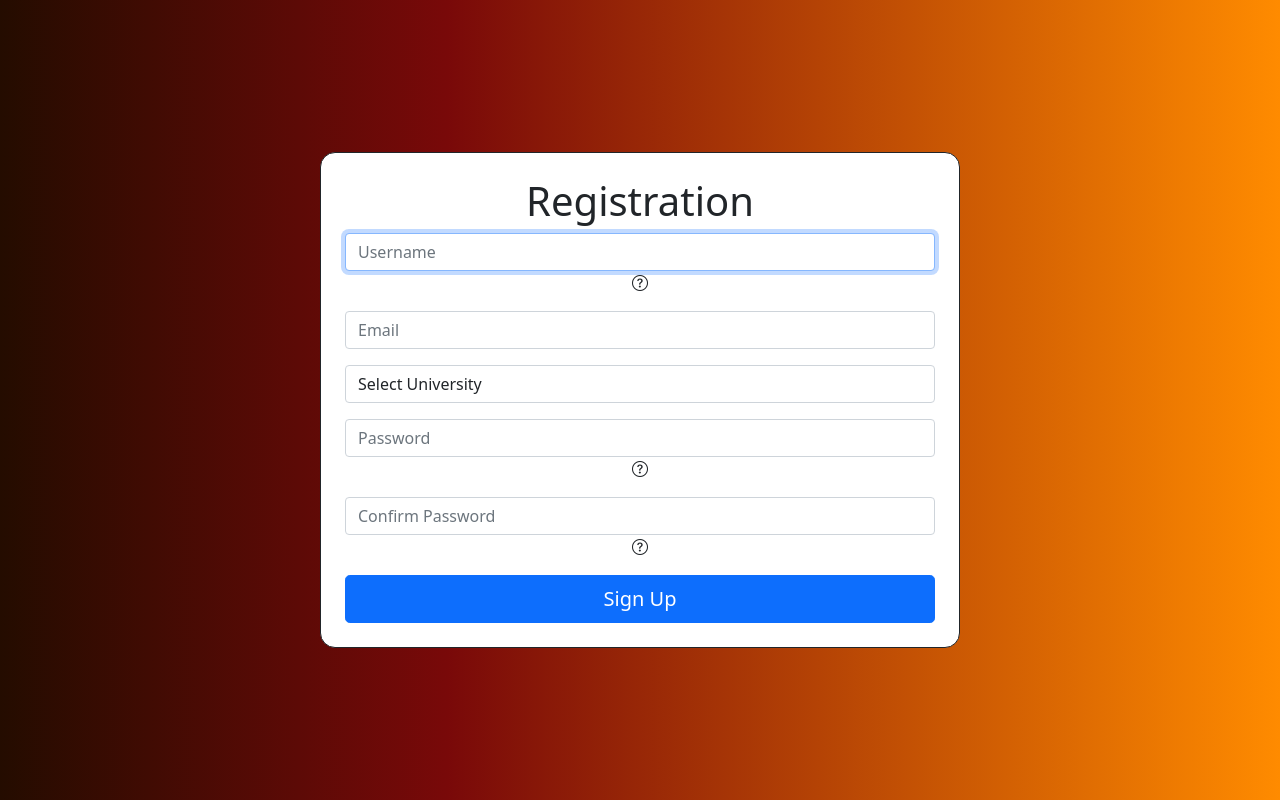
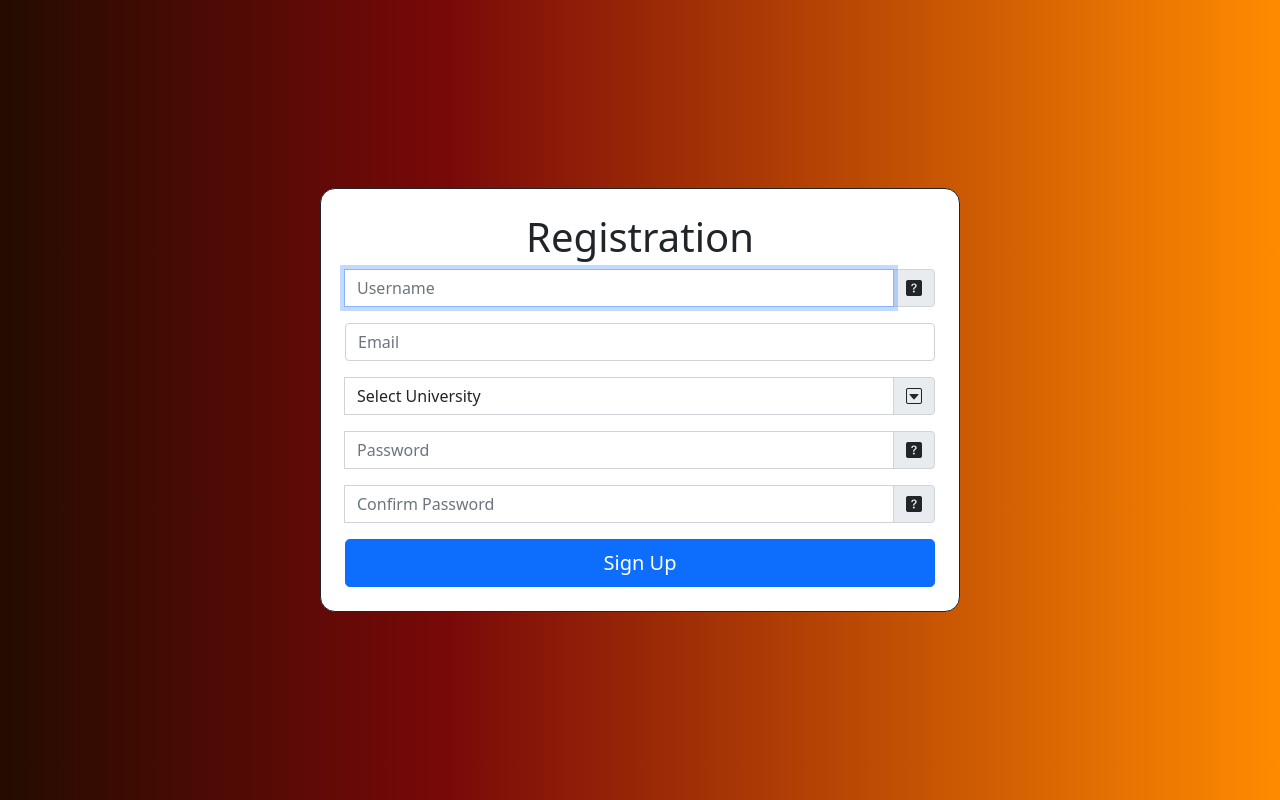
Before and after one commit to bgra9487/MCA, a Django app: page /signup/ in a window 1280 px wide. Run offline with Django 3.2, Linux system fonts and the light colour scheme; some libraries are stand-ins or nearby versions.

Commit message:
modified tooltips

```diff
--- a/mca/templates/registration/signup.html
+++ b/mca/templates/registration/signup.html
@@ -12,9 +12,16 @@
   <div class="container w-50 h-75 p-4" style="border: 1px solid; border-radius: 15px; background:rgb(255,255,255)">
     <h1>Registration</h1>
     <form method="post">
-      <p><label for="id_username" class="visually-hidden">Username:</label> <input placeholder="Username" class="form-control" type="text" name="username" maxlength="150" autofocus="" required="" id="id_username">  <i class="bi bi-question-circle" data-bs-toggle="tooltip" title="" data-bs-original-title="150 characters or fewer. Letters, digits and @/./+/-/_ only."></i></p>
+      <div class="input-group mb-3">
+        <label for="id_username" class="visually-hidden">Username:</label>
+        <input placeholder="Username" class="form-control" type="text" name="username" maxlength="150" autofocus="" required="" id="id_username">
+        <span class="input-group-text">
+          <i class="bi bi-question-square-fill" data-bs-toggle="tooltip" title="" data-bs-original-title="150 characters or fewer. Letters, digits and @/./+/-/_ only.">
+          </i>
+        </span>
+      </div>
       <p><label for="id_email" class="visually-hidden">Email:</label> <input placeholder="Email" class="form-control" type="email" name="email" required="" id="id_email"></p>
-      <p><label for="id_uni" class="visually-hidden">Uni:</label> <select class="form-control" name="uni" id="id_uni">
+      <div class="input-group mb-3"><label for="id_uni" class="visually-hidden">Uni:</label> <select class="form-control" name="uni" id="id_uni">
         <option value ="" disabled selected> Select University </option>
         <option value="USYD">The University of Sydney</option>
 
@@ -22,10 +29,25 @@
 
         <option value="Monash">Monash University</option>
 
-        </select></p>
-      <p><label for="id_password1" class="visually-hidden">Password:</label> <input placeholder="Password"class="form-control" type="password" name="password1" autocomplete="new-password" required="" id="id_password1"> <i class="bi bi-question-circle" data-bs-toggle="tooltip" title="" data-bs-original-title="Cannot be too similar to other information. Must contain at least 8 characters. Cannot be commonly used. Cannot be entirely numeric."></i></p>
-      <p><label for="id_password2" class="visually-hidden">Password confirmation:</label> <input placeholder="Confirm Password"class="form-control" type="password" name="password2" autocomplete="new-password" required="" id="id_password2"> <i class="bi bi-question-circle" data-bs-toggle="tooltip" title="" data-bs-original-title="Enter the same password for verification."></i>
-      </p>
+        </select>
+        <span class="input-group-text">
+          <i class="bi bi-caret-down-square" style="font-size: 1rem"></i>
+        </span>
+      </div>
+      <div class="input-group mb-3">
+        <label for="id_password1" class="visually-hidden">Password:</label>
+        <input placeholder="Password"class="form-control" type="password" name="password1" autocomplete="new-password" required="" id="id_password1">
+        <span class="input-group-text">
+          <i class="bi bi-question-square-fill" data-bs-toggle="tooltip" title="" data-bs-original-title="Cannot be too similar to other personal information. Must contain at least 8 characters. Cannot be a commonly used password. Cannot be entirely numeric."></i>
+        </span>
+      </div>
+      <div class="input-group mb-3">
+        <label for="id_password2" class="visually-hidden">Password confirmation:</label>
+        <input placeholder="Confirm Password"class="form-control" type="password" name="password2" autocomplete="new-password" required="" id="id_password2">
+        <span class="input-group-text">
+        <i class="bi bi-question-square-fill" data-bs-toggle="tooltip" title="" data-bs-original-title="Enter the same password for verification."></i>
+      </span>
+      </div>
       <button class="w-100 btn btn-lg btn-primary"type="submit">Sign Up</button>
     </form>
   </div>
```
